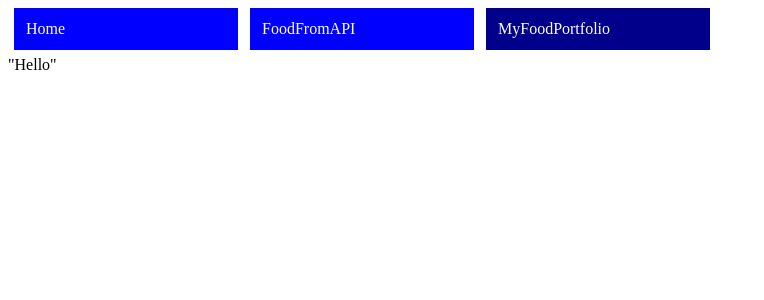
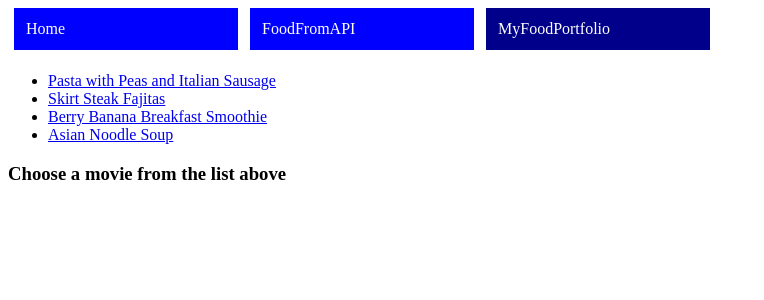
Before and after one commit to AliceLin2/FoodRecipe, a React (Create React App) app: page /myfoodportfolio in a window 1280 px wide. Shown: the top 300 px of the page, without its empty margins (0-764 px from the left). Built offline with nearby package versions, Linux system fonts and the light colour scheme; data requests are answered from the project's data file.

Commit message:
add nested routes

```diff
--- a/db.json
+++ b/db.json
@@ -37,6 +37,8 @@
           "original": "Pomi strained tomato sauce (26 oz.)"
         }
       ],
+      "rating": "7",
+      "category": "pasta",
       "id": 1
     },
     {
@@ -104,7 +106,79 @@
           "original": "1 large white onion, peeled and cut into 1/2-3/4-inch slices (keep the slices intact)"
         }
       ],
+      "rating": "8",
+      "category": "steak",
       "id": 2
+    },
+    {
+      "title": "Berry Banana Breakfast Smoothie",
+      "image": "https://spoonacular.com/recipeImages/715497-556x370.jpg",
+      "ingredients": [
+        {
+          "name": "banana",
+          "original": "¼ cup mashed banana"
+        },
+        {
+          "name": "graham cracker crumbs",
+          "original": "2 tbsp graham cracker crumbs"
+        },
+        {
+          "name": "soy milk",
+          "original": "1 cup soy milk"
+        },
+        {
+          "name": "strawberries",
+          "original": "½ cup strawberries"
+        },
+        {
+          "name": "vanilla yogurt",
+          "original": "1 container vanilla yogurt"
+        }
+      ],
+      "rating": "9",
+      "category": "dessert",
+      "id": 3
+    },
+    {
+      "title": "Asian Noodle Soup",
+      "image": "https://spoonacular.com/recipeImages/632853-556x370.jpg",
+      "ingredients": [
+        {
+          "name": "carrots",
+          "original": "4 large carrots, peeled and diced"
+        },
+        {
+          "name": "celery",
+          "original": "4 stalks celery, diced"
+        },
+        {
+          "name": "dijon mustard",
+          "original": "1/4 cup dijon mustard"
+        },
+        {
+          "name": "green onion",
+          "original": "1/2 cup sliced green onion"
+        },
+        {
+          "name": "portobello mushroom cap",
+          "original": "1 portobello mushroom cap, cleaned and diced"
+        },
+        {
+          "name": "ramen noodles",
+          "original": "4 pkg oriental flavored ramen noodles"
+        },
+        {
+          "name": "soy sauce",
+          "original": "cup soy sauce"
+        },
+        {
+          "name": "water",
+          "original": "3 tablespoons cold water"
+        }
+      ],
+      "category": "soup",
+      "rating": "9",
+      "id": 4
     }
   ]
 }
--- a/src/components/Filter.js
+++ b/src/components/Filter.js
@@ -8,7 +8,6 @@ function Filter({handleFilter}) {
         placeholder="categories"
         onChange={handleFilter}
       >
-        <option>No Filter</option>
         <option value="burger">burger</option>
         <option value="pasta">pasta</option>
         <option value="noodle">noodle</option>
--- a/src/components/FoodFromAPI.js
+++ b/src/components/FoodFromAPI.js
@@ -9,12 +9,10 @@ import RecipeDetail from "./RecipeDetail"
 function FoodFromAPI() {
   const [searchTerm, setSearchTerm] = useState("");
   const [selectedFood, setSelectedFood] = useState([]);
-  const {food, setCategory } = useQuery();
+  const {food, category, setCategory } = useQuery();
 
   function handleFilter(e) {
-    e.target.value === "No Filter"
-      ? setCategory("")
-      : setCategory(e.target.value);
+      setCategory(e.target.value);
   }
 
   function handleSearch(e) {
@@ -33,7 +31,7 @@ function FoodFromAPI() {
     <div>
       <Filter handleFilter={handleFilter}/>
       <Search handleSearch={handleSearch}/>
-      {selectedFood.length !== 0 ? (<RecipeDetail selectedFood={selectedFood}/>) : null}
+      {selectedFood.length !== 0 ? (<RecipeDetail selectedFood={selectedFood} category={category}/>) : null}
       <MenuList
         food={food}
         searchTerm={searchTerm}
--- a/src/components/MyFoodPortfolio.js
+++ b/src/components/MyFoodPortfolio.js
@@ -1,11 +1,29 @@
 import React, { useEffect, useState } from "react";
-import {Route} from "react-router-dom"
+import PortfolioList from "./PortfolioList"
+import Recipe from "./Recipe"
+import {Route, useRouteMatch} from "react-router-dom"
 
 function MyFoodPortfolio() {
+  const [food, setFood] = useState([])
+  const match = useRouteMatch()
+  console.log(match.url)
+  useEffect(()=>{
+    fetch(`http://localhost:3000/food`)
+    .then((r) => r.json())
+    .then((data) => {
+      setFood(data);
+    });
+  },[])
 
   return (
     <div>
-        "Hello"
+        <PortfolioList food={food}/>
+        <Route exact path={match.url}>
+          <h3>Choose a movie from the list above</h3>
+        </Route>
+        <Route path={`${match.url}/:recipeId`}>
+          <Recipe food={food}/>
+        </Route>
     </div>
   );
 }
--- /dev/null
+++ b/src/components/PortfolioList.js
@@ -0,0 +1,14 @@
+import React from "react";
+import {Link} from "react-router-dom"
+
+function PortfolioList({food}) {
+    const foodList = food.map(({id, title}) => (
+        <li key={id}>
+            <Link to={`/myfoodportfolio/${id}`}>{title}</Link>
+        </li>
+        ));
+
+    return (<ul>{foodList}</ul>);
+}
+
+export default PortfolioList;
--- /dev/null
+++ b/src/components/Recipe.js
@@ -0,0 +1,17 @@
+import React from "react";
+import {useParams} from "react-router-dom"
+
+function Recipe({food}) {
+  const {recipeId} = useParams()
+
+  return (
+    <div>
+      <br />
+      <h1>hello!!!</h1>
+      <h4>{food[recipeId].title}</h4>
+      <img src={food[recipeId].image} alt="" />
+    </div>
+  );
+}
+
+export default Recipe;
--- a/src/components/RecipeDetail.js
+++ b/src/components/RecipeDetail.js
@@ -1,6 +1,7 @@
 import React, {useState} from "react";
 
-function RecipeDetail({selectedFood}) {
+function RecipeDetail({selectedFood, category}) {
+  const [rating, setRating] = useState(10)
   let ingredients = []
   selectedFood.extendedIngredients.map(i=>{
     ingredients.push({"name":i.name, "original":i.original})
@@ -21,12 +22,13 @@ function RecipeDetail({selectedFood}) {
       body: JSON.stringify({
         "title": selectedFood.title,
         "image": selectedFood.image,
-        "ingredients": ingredients
+        "ingredients": ingredients,
+        "category": category,
+        "rating": rating
       })
     })
     .then(res=>res.json())
     .then(data=>{
-        console.log(data)
         console.log(e.target.value)
     })
   }
@@ -39,7 +41,7 @@ function RecipeDetail({selectedFood}) {
       </ul>
       <form onSubmit={handleCollect}>
         <label >From 1 to 10: choose most likely you would try this recipe!</label>
-        <select name="rating">
+        <select name="rating" value={rating} onChange={e=>setRating(e.target.value)}>
           <option value="1">1</option>
           <option value="2">2</option>
           <option value="3">3</option>
--- a/src/hooks/useQuery.js
+++ b/src/hooks/useQuery.js
@@ -2,7 +2,7 @@ import { useState, useEffect } from "react";
 const apiKey = '941205c952d74f858eb632f8424e9857'
 
 function useQuery() {
-  const [category, setCategory] = useState("");
+  const [category, setCategory] = useState("burger");
   const [food, setFood] = useState([]);
 
   useEffect(() => {
@@ -15,6 +15,7 @@ function useQuery() {
 
   return {
     food: food,
+    category,
     setCategory
   };
 }
```
